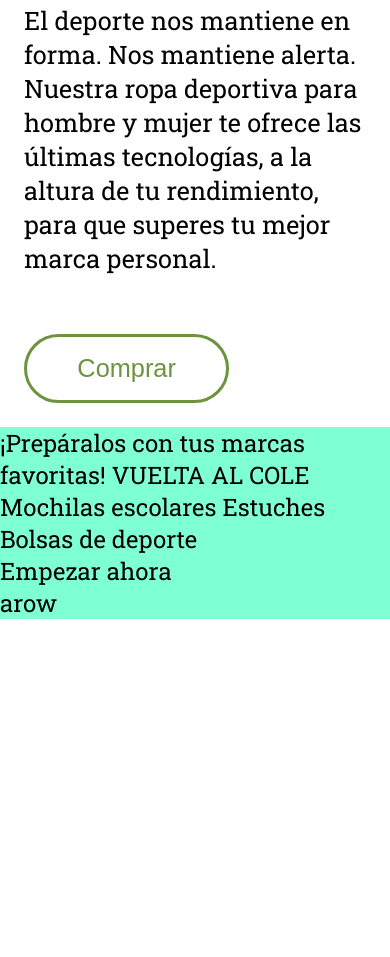
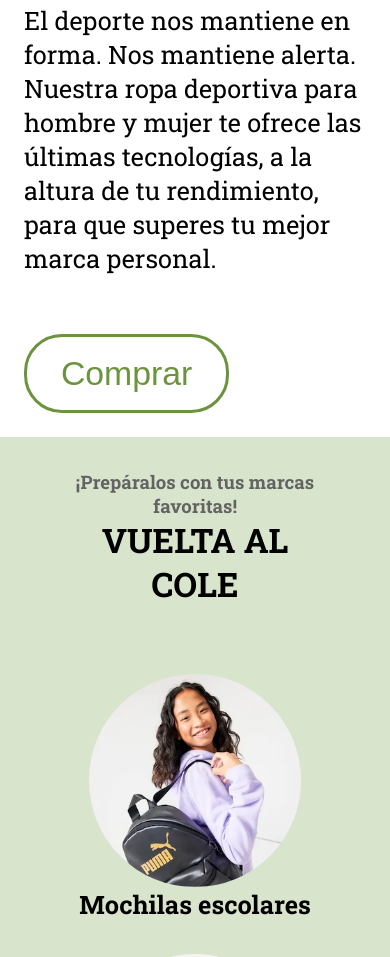
Before and after one commit to Adalab/modulo-1-evaluacion-final-idontwanttobeanurseanymore, a plain HTML site: page index.html in a window 390 px wide. Shown: the part 1043-2000 px from the top of the page. Before the commit the page ends 1662 px from the top, so only its background shows below. Drawn offline with Linux system fonts and the light colour scheme.

Commit message:
page-3-grid-mobile

```diff
--- a/index.html
+++ b/index.html
@@ -9,56 +9,57 @@
 </head>
 <body>
     <main>
-        <!--Dividimos en secciones-->
-     <section class="page-1">
+     <section id="page-1" class="page-1">
         <header class="header">
                 <a href="https://adalab.es"><img src="./images/icon-menu-hamb.svg"></a>
         </header>
 
             <!--
-            menú hamburgesa + foto fondo + h1 + h2 + flecha
-            FLEXBOT!!
-            ocupa el ancho del navegador (¡ojo ordenador/móvil!)
             menú no desaparece + enlace a adalab
             flecha enlaza a "vuelta al cole"
             -->
-
             <div class="main-page-1">
             <div class="text-page-1">
-                <h1>COMIENZOS COMPARTIDOS</h1>
-                <h2>Todo lo que necesitan para volver al cole con ilusión</h2>
+                <h1 class="text-page-1-h1">COMIENZOS COMPARTIDOS</h1>
+                <h2 class="text-page-1-h2">Todo lo que necesitan para volver al cole con ilusión</h2>
             </div>
             <div class="arow-page-1">
-                <img src="images/icon-scroll-down.svg" alt="scroll down arrow icon" id="page-3">
+                <a href="#page-3"><img src="images/icon-scroll-down.svg" alt="scroll down arrow icon"></a>
             </div>
             </div>
         </section>
 
-        <section class="page-2">
-            <h3>HISTORIAS, MODA Y ROPA DEPORTIVA</h3>
-            <h2>TU TIENDA DE DEPORTE</h2>
+        <section id="page-2" class="page-2">
+            <h3 class="page-2-h3">HISTORIAS, MODA Y ROPA DEPORTIVA</h3>
+            <h2 class="page-2-h2">TU TIENDA DE DEPORTE</h2>
             <p class="page-2-p">El deporte nos mantiene en forma. Nos mantiene alerta. Nuestra ropa deportiva para hombre y mujer te ofrece las últimas tecnologías, a la altura de tu rendimiento, para que superes tu mejor marca personal.</p>
-            <button><p class="btn">Comprar</p></button>
-            <!--texto + botón
-            no especifica nada más
-            -->
+            <button class="btn"><p class="btn-text">Comprar</p></button>
         </section>
 
-        <section class="page-3">
+        <section id="page-3" class="page-3"> <!--enlazar con arow-page-1-->
             <!--
             GRID!!!
             pensar en todo tipo de pantallas
             -->
-            <div>
-                ¡Prepáralos con tus marcas favoritas!
-            VUELTA AL COLE
+            <div class="page-3-text">
+                <p class="page-3-p">¡Prepáralos con tus marcas favoritas!</p>
+                <h1 class="page-3-h1">VUELTA AL COLE</h1>
             </div>
-            <div>
-            Mochilas escolares
-            Estuches
-            Bolsas de deporte
+            <div class="page-3-products">
+                <div class="product">
+                    <img src="images/image01.webp"alt="niña con mochila en el hombro derecho">
+                    <p class="product-name">Mochilas escolares</p>
+                </div>
+                <div class="product">
+                    <img src="images/image03.webp"alt="niño jugando con rotuladores y un estuche">
+                    <p class="product-name">Estuches</p>
+                </div>
+                <div class="product">
+                    <img src="images/image02.webp"alt="niña con mochila en el hombro izquierdo">
+                    <p class="product-name">Bolsas de deporte</p>
+                </div>
             </div>
-            <buton>Empezar ahora</buton>
+            <button class="btn"><p class="btn-text">Empezar ahora</p></button>
             <div>arow</div>
         </section>
 
--- a/styles.css
+++ b/styles.css
@@ -22,6 +22,8 @@
     font-family:Arial, Helvetica, sans-serif;
     font-size: 24px;
     --verde:#6C933E ;
+    --verde-claro:#D9E4CC;
+    --gris: #636363;
 }
 body{
     margin: 0;
@@ -59,7 +61,6 @@
     background-repeat: no-repeat;
     background-position: 90% center;
     height: 100dvh;
-    /*vh puede fallar*/
 
 }
 .main-page-1{
@@ -83,11 +84,11 @@
     height: 80dvh;
 
 }
-.text-page-1 h1{
+.text-page-1-h1{
     font-size: 6dvh;
     font-weight: 600;
 }
-.text-page-1 h2{
+.text-page-1-h2{
     font-size: 3dvh;
     font-weight: 300;
 }
@@ -110,8 +111,8 @@
 }
 
 /*
-    PAGE-2
-    */
+PAGE-2
+*/
 .page-2{
     display: flex;
     flex-wrap: wrap;
@@ -121,13 +122,13 @@
     font-size: 3dvh;
     background-color: white;
 }
-.page-2 h3{
+.page-2-h3{
     font-size: 2.5dvh;
     font-weight: 400;
     color: var(--verde);
     margin: 1dvh 0;
 }
-.page-2 h2{
+.page-2-h2{
     font-size: 4dvh;
     font-weight: 600;
     margin: 1dvh 0;
@@ -135,7 +136,7 @@
 .page-2-p{
     margin-bottom: 7dvh;
 }
-button{
+.btn{
     color: var(--verde);
     background-color: white;
     border-style: solid;
@@ -145,15 +146,56 @@
     font-size: 3dvh;
     border-radius: 4.5dvh;
     width: 60%;
-    /*tamaño botón:
-    164.824x23.187
-    tamaño contenedor: 327x244pixeles
-    */
 }
-.btn{
+.btn-text{
     margin-bottom: 0;
+    font-size: 4dvh;
     font-weight: 500;
 }
+
+/*
+PAGE-3
+*/
+.page-3{
+    display:grid;
+    grid-template-columns: 1fr;
+    justify-items: center;
+    background-color: var(--verde-claro);
+}
+.page-3-text{
+    width: 70%;
+}
+.page-3-p{
+    color: var(--gris);
+    font-size: 2.2dvh;
+    font-weight: 700;
+}
+.page-3-h1{
+    font-size: 4dvh;
+    font-weight: 700;
+}
+.page-3 div{
+    display:grid;
+    place-items:center;
+    text-align: center;
+    margin-top: 4dvh;
+}
+.product img{
+    border-radius: 50%;
+    width:70%;
+}
+.product-name{
+    font-size: 3dvh;
+    font-weight: 700;
+}
+.page-3 .btn{
+    background-color: var(--verde);
+    color: white;
+    margin-top: 2dvh;
+}
+
+
+
 
 /* MEDIA QUERIES*/
    /* TABLET */
```
